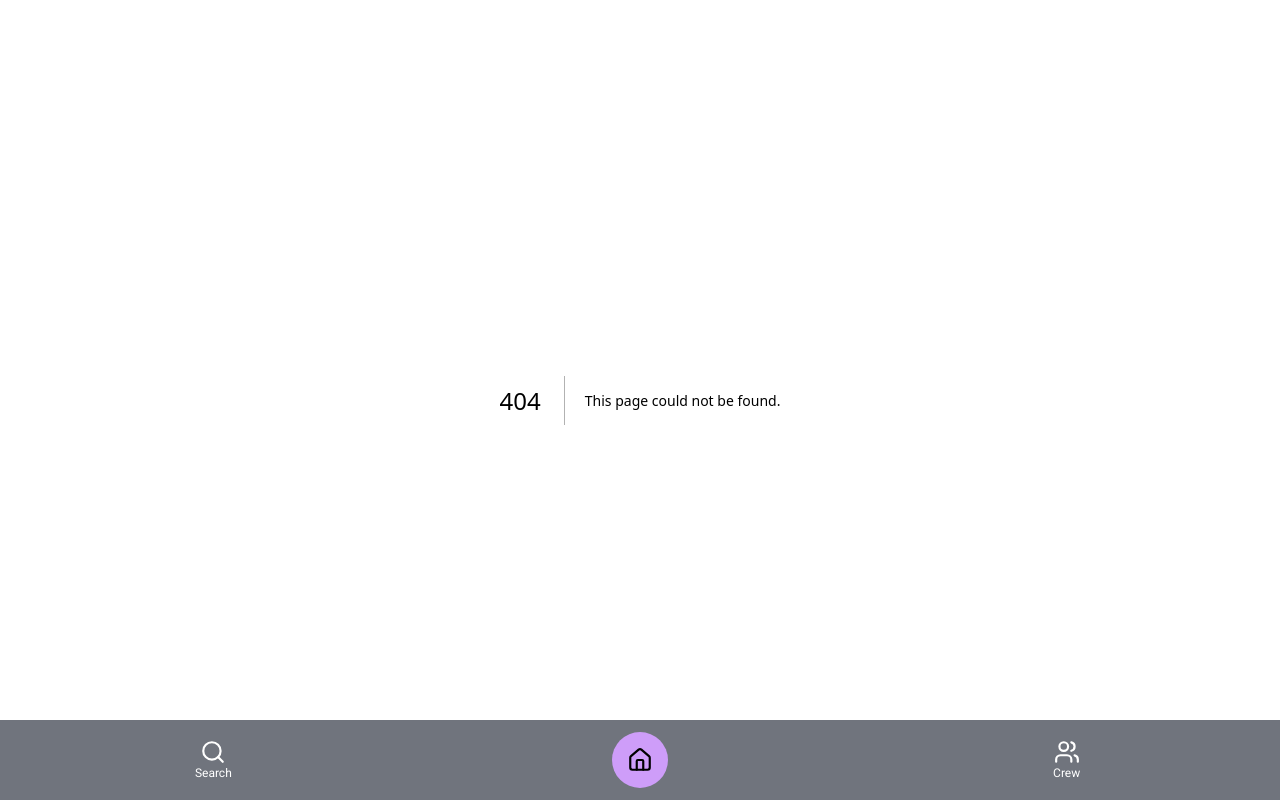
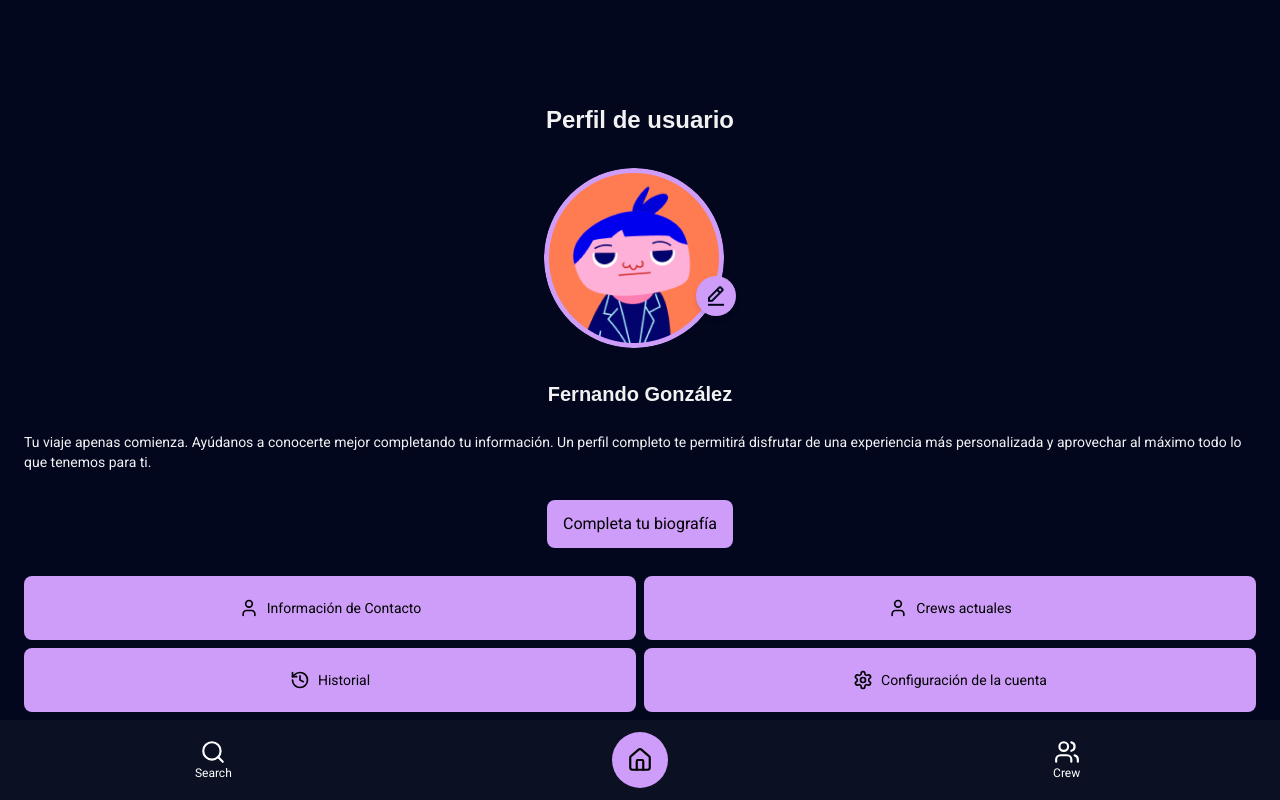
Before and after one commit to igrowker/i004-crewland-front, a Next.js app: page /profile in a window 1280 px wide. Before the commit this address had no page. Built offline with nearby package versions, Linux system fonts and the light colour scheme; a web font is replaced by a local one.

Commit message:
feat profile and uncompleteProfile

```diff
--- /dev/null
+++ b/src/app/profile/page.tsx
@@ -0,0 +1,36 @@
+'use client'
+import { useState } from 'react'
+import Container from '@/components/elements/Container/Container'
+import CompletedProfile from '@/components/elements/Profile/CompletedProfile'
+import UncompletedProfile from '@/components/elements/Profile/UncompletedProfile'
+import Title from '@/components/elements/Titles/Title'
+import Image from 'next/image'
+
+export default function ProfilePage() {
+  const [isCompleted, setIsCompleted] = useState(false)
+  const userPhoto = '/user-photo.jpg'
+  const defaultPhoto = '/profile-img.png'
+  const editIcon = '/edit-profile.png'
+
+  return (
+    <Container className='flex flex-col items-center'>
+      <div className='flex flex-col items-center'>
+        <Title text='Perfil de usuario' size='medium' className='m-4' />
+        <div className='relative w-48 h-48 mt-4'>
+          <Image
+            src={isCompleted ? userPhoto : defaultPhoto}
+            width={180}
+            height={180}
+            alt='Foto de perfil'
+            className='rounded-full'
+          />
+          <div className='absolute top-2/3 right-5 transform translate-x-1/2 -translate-y-1/2 bg-[#CE9DF9] p-1 rounded-full shadow-md w-10 h-10 flex items-center justify-center'>
+            <Image src={editIcon} width={16} height={16} alt='Editar perfil' />
+          </div>
+        </div>
+        <Title text='Fernando González' size='small' className='mt-5 text-xl' />
+      </div>
+      {isCompleted ? <CompletedProfile /> : <UncompletedProfile />}
+    </Container>
+  )
+}
--- /dev/null
+++ b/src/components/elements/Profile/CompletedProfile.tsx
@@ -0,0 +1,3 @@
+export default function CompletedProfile() {
+  return <div></div>
+}
--- /dev/null
+++ b/src/components/elements/Profile/UncompletedProfile.tsx
@@ -0,0 +1,48 @@
+import { User, History, Settings } from 'lucide-react'
+import Button from '../Buttons/Button'
+
+export default function UncompletedProfile() {
+  return (
+    <div className='px-6 pt-6'>
+      <p className='font-thin text-sm'>
+        Tu viaje apenas comienza. Ayúdanos a conocerte mejor completando tu
+        información. Un perfil completo te permitirá disfrutar de una
+        experiencia más personalizada y aprovechar al máximo todo lo que tenemos
+        para ti.
+      </p>
+      <div className='py-4 my-3 flex justify-center'>
+        <Button
+          variant='primary'
+          text='Completa tu biografía'
+          className='w-full h-12 text-center'
+        />
+      </div>
+      <div className='grid grid-cols-2 gap-2 text-sm'>
+        <Button
+          variant='primary'
+          text='Información de Contacto'
+          icon={<User className='w-5 h-5' />}
+          className='w-full h-16 text-start'
+        />
+        <Button
+          variant='primary'
+          text='Crews actuales'
+          icon={<User className='w-5 h-5' />}
+          className='w-full h-16 text-left'
+        />
+        <Button
+          variant='primary'
+          text='Historial'
+          icon={<History className='w-5 h-5' />}
+          className='w-full h-16 text-start'
+        />
+        <Button
+          variant='primary'
+          text='Configuración de la cuenta'
+          icon={<Settings className='w-5 h-5' />}
+          className='w-full h-16 text-start'
+        />
+      </div>
+    </div>
+  )
+}
```
Also changed, not shown: public/edit-profile.png (added), public/profile-img.png (added).
